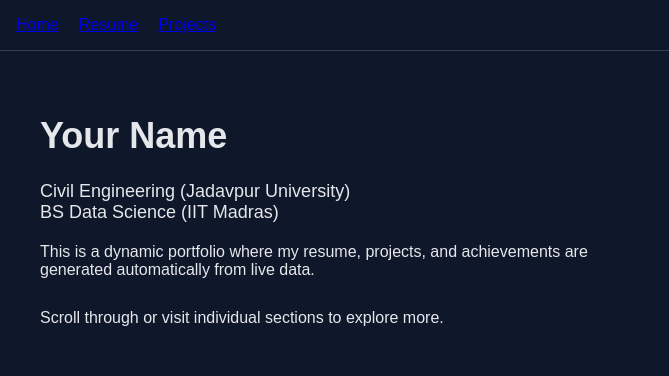
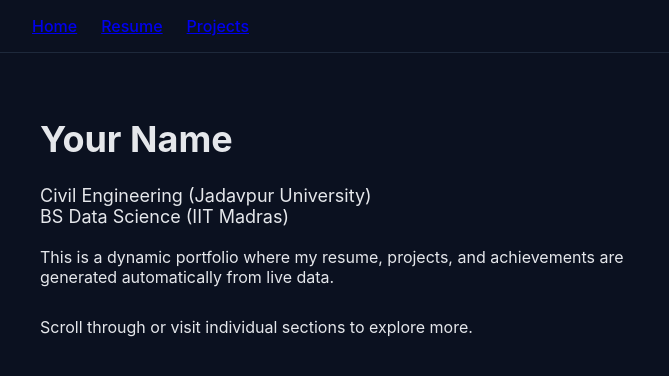
Before and after one commit to Archemasachika7/3dportfolio, a Next.js app: page / in a window 1280 px wide. Shown: the top 376 px of the page, without its empty margins (0-669 px from the left). Built offline with nearby package versions, Linux system fonts and the light colour scheme.

Commit message:
Update layout.jsx

```diff
--- a/app/layout.jsx
+++ b/app/layout.jsx
@@ -1,25 +1,36 @@
 export const metadata = {
-  title: "Dynamic Portfolio"
+  title: "Archishman | Portfolio",
+  description: "Civil Engineering & Data Science Portfolio"
 }
 
 export default function RootLayout({ children }) {
   return (
     <html lang="en">
-      <body style={{
-        margin: 0,
-        fontFamily: "Arial, sans-serif",
-        background: "#0f172a",
-        color: "#e5e7eb"
-      }}>
-        <nav style={{
-          padding: "16px",
-          borderBottom: "1px solid #334155"
-        }}>
-          <a href="/" style={{ marginRight: 20 }}>Home</a>
-          <a href="/resume" style={{ marginRight: 20 }}>Resume</a>
+      <body
+        style={{
+          margin: 0,
+          fontFamily: "Inter, system-ui, Arial",
+          background: "#0b1120",
+          color: "#e5e7eb"
+        }}
+      >
+        {/* NAVBAR */}
+        <nav
+          style={{
+            padding: "16px 32px",
+            borderBottom: "1px solid #1e293b",
+            display: "flex",
+            gap: 24,
+            fontWeight: 500
+          }}
+        >
+          <a href="/">Home</a>
+          <a href="/resume">Resume</a>
           <a href="/projects">Projects</a>
         </nav>
-        {children}
+
+        {/* PAGE CONTENT */}
+        <main style={{ minHeight: "100vh" }}>{children}</main>
       </body>
     </html>
   )
```
